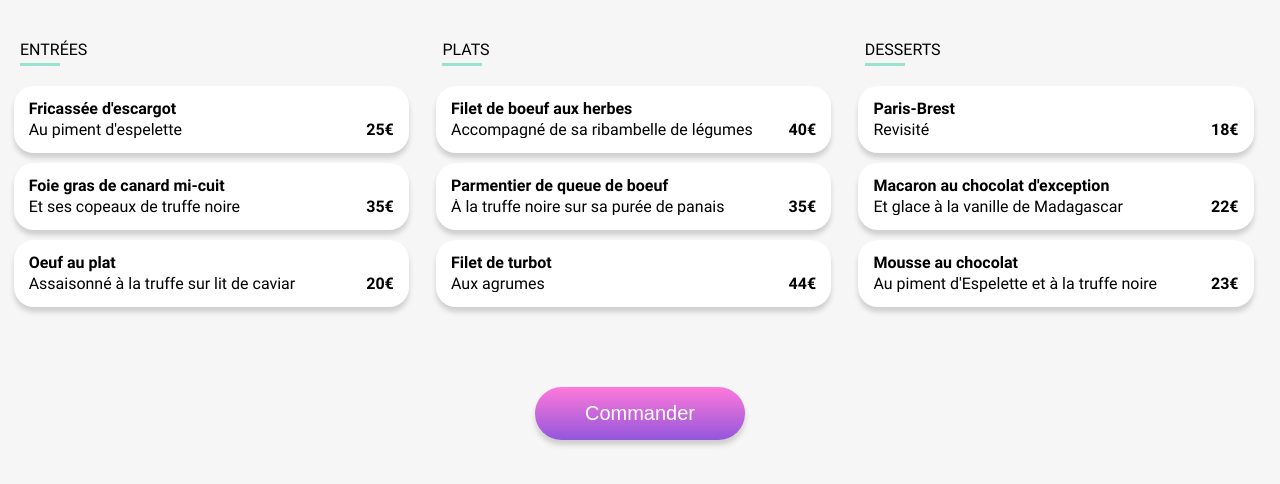
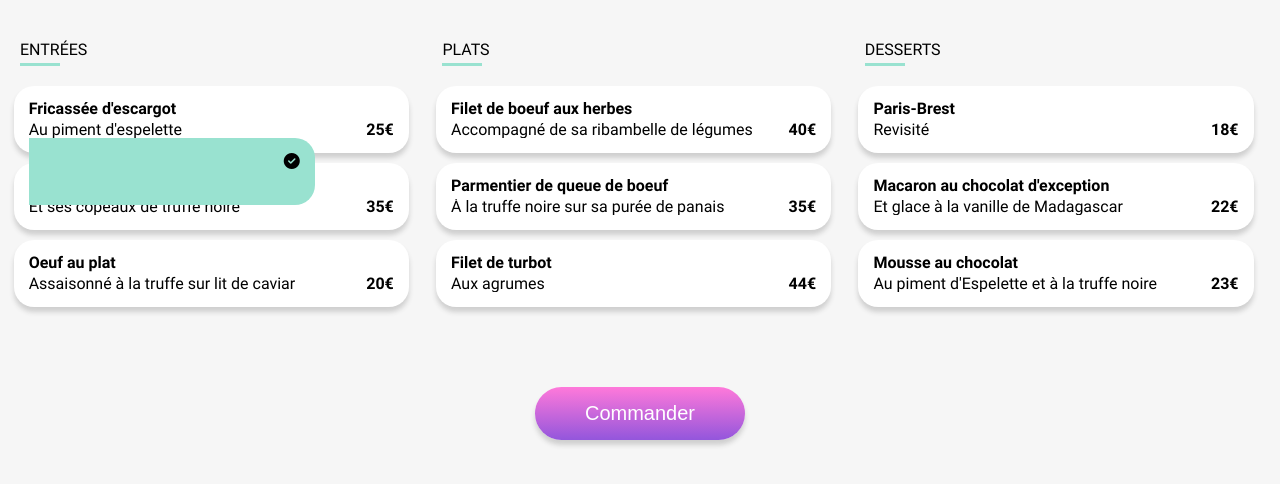
Before and after one commit to BaptGP/OCP3_GueraudPinetBaptiste, a plain HTML site: page La palette du gout/lapalettedugout.html in a window 1280 px wide. Shown: the part 610-1094 px from the top of the page. Drawn offline with Linux system fonts and the light colour scheme; a web font is replaced by a local one.

Commit message:
check circle

```diff
--- a/La palette du gout/lapalettedugout.html
+++ b/La palette du gout/lapalettedugout.html
@@ -30,6 +30,9 @@
                 <div class="flexprix">
                     <p>Au piment d'espelette</p>
                     <span class="prix"><b>25€</b></span>
+                </div>
+                <div>
+                    <span class="check"><i class="fas fa-check-circle"></i></span>
                 </div>
             </div>
             <div class="entrees__vignette vignette">
--- a/styleresto.css
+++ b/styleresto.css
@@ -203,7 +203,19 @@ main h3{
 }
 
 
-
+/*CHECK CIRCLE*/
+.check .fas{
+    float: right;
+}
+.check{
+    position: absolute;
+    display: block;
+    width: 20%;
+    background-color: #99E2D0;
+    height: 37px;
+    padding: 15px;
+    border-radius: 0 20px 20px 0;
+}
 
 
 /*BOUTTON*/
```
